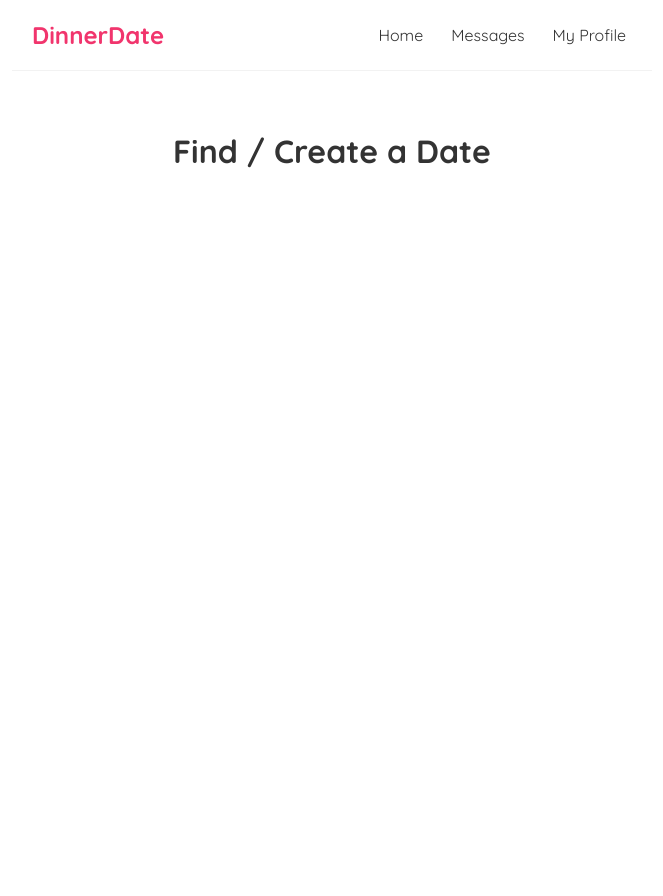
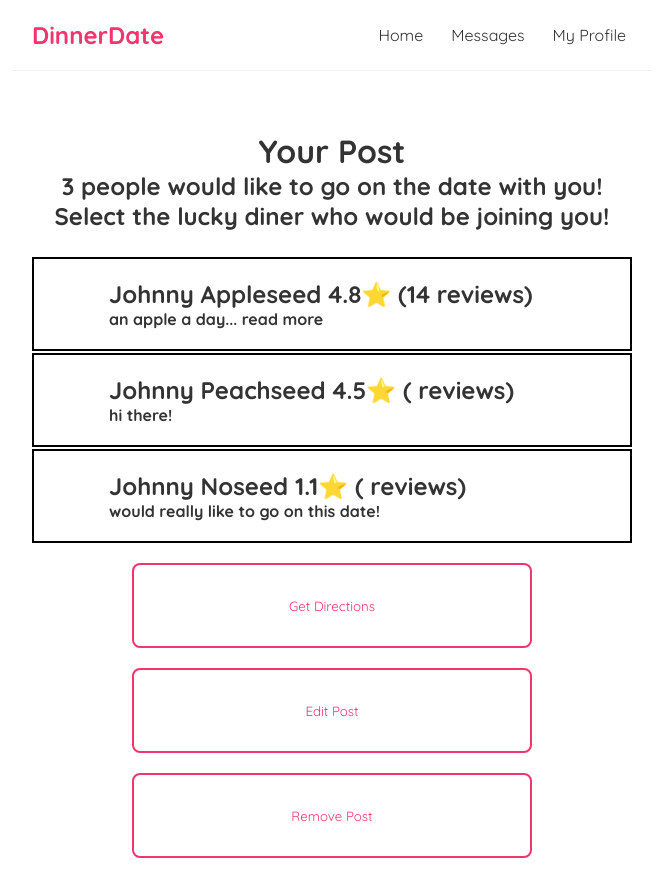
Before and after one commit to agiledev-students-spring2023/final-project-dinnerdate, a React (Create React App) app in the folder front-end/: page /home-lfd in a window 1280 px wide. Shown: the top 896 px of the page, without its empty margins (308-971 px from the left). Before the commit the page ends 800 px from the top, so only its background shows below. Built offline with nearby package versions, Linux system fonts and the light colour scheme.

Commit message:
created frontend for home (looking for date)

```diff
--- a/front-end/src/App.js
+++ b/front-end/src/App.js
@@ -8,10 +8,12 @@ import LocationInfo from './pages/location-info'
 import CreatePost from './pages/createpost'
 import Home from './pages/home'
 import HomeConfirmed from './pages/homeConfirmed'
+import HomeLFD from './pages/home-lfd'
 import { BrowserRouter as Router, Route, Switch } from 'react-router-dom';
 
 import { LocalizationProvider } from '@mui/x-date-pickers';
 import { AdapterDayjs } from '@mui/x-date-pickers/AdapterDayjs'
+
 
 function App() {
   return (
@@ -30,6 +32,7 @@ function App() {
               <Route path="/location-info"><LocationInfo /></Route>
               <Route path="/create-post"><CreatePost /></Route>
               <Route path="/date"><HomeConfirmed /></Route>
+              <Route path="/home-lfd"><HomeLFD /></Route>
               <Route path="/"><Home /></Route>
             </Switch>
           </div>
--- /dev/null
+++ b/front-end/src/components/DinerRequest.css
@@ -0,0 +1,27 @@
+.text{
+    text-align: left;
+}
+
+.diner-info {
+    padding-left: 75px;
+}
+
+.diner-request{
+    border: 2px solid black;
+    margin-top: 2px;
+    transition-duration: 0.4s;
+    padding-top: 20px;
+    padding-bottom: 20px;
+}
+
+.diner-request :is(h1, h2, h3, h4, h5, h6){
+    transition-duration: 0.4s;
+}
+
+.diner-request:hover, .selected{
+    border: 2px solid #f1356d;
+}
+
+.diner-request:hover :is(h1, h2, h3, h4, h5, h6){
+    color: #f1356d;
+}
--- /dev/null
+++ b/front-end/src/components/DinerRequest.js
@@ -0,0 +1,18 @@
+import './DinerRequest.css'
+const DinerRequest = (props) => {
+  console.log(props)
+  return (
+      <div className={props.isSelected ? "diner-request selected" : "diner-request"} onClick={() => props.onClick(props.id)}>
+          <div>
+              {/* profile picture here */}
+          </div>
+          <div className="diner-info">
+              <h2 className="text">{props.author} <span className="text">{props.rating}⭐ ({props.num_ratings} reviews)</span></h2>
+              <h4 className="text">{props.message}</h4>
+              {/* title, date, time, author, rating, num_ratings */}
+          </div>
+      </div>
+  );
+}
+
+export default DinerRequest
--- /dev/null
+++ b/front-end/src/components/DinerRequests.js
@@ -0,0 +1,20 @@
+import DinerRequest from './DinerRequest.js'
+
+const DinerRequests = (props) => {
+  return (
+    <div className='diner-requests'>
+      {props.diners.map((dinerRequest) => (<DinerRequest
+      key={dinerRequest.id}
+      id={dinerRequest.id}
+      author={dinerRequest.author}
+      rating={dinerRequest.rating}
+      num_ratings={dinerRequest.num_ratings}
+      message={dinerRequest.message}
+      isSelected={dinerRequest.id === props.selectedDiner}
+      onClick={props.onClick}
+      />))}
+    </div>
+  );
+}
+
+export default DinerRequests
--- /dev/null
+++ b/front-end/src/pages/home-lfd.css
@@ -0,0 +1,3 @@
+.homeLFD > h2 {
+  padding-bottom: 1em;
+}
--- /dev/null
+++ b/front-end/src/pages/home-lfd.js
@@ -0,0 +1,52 @@
+import './home-lfd.css';
+import Button from '../components/Button.js'
+import { useState } from 'react'
+import DinerRequest from '../components/DinerRequest';
+import DinerRequests from '../components/DinerRequests';
+
+const sampleDinerData = [
+    {
+    "id": 0,
+    "message": "an apple a day... read more",
+    "author": "Johnny Appleseed",
+    "rating": "4.8",
+    "num_ratings": "14"
+    },
+    {
+    "id": 1,
+    "message": "hi there!",
+    "author": "Johnny Peachseed",
+    "rating": "4.5",
+    "num_rating": "7"
+    },
+    {
+    "id": 2,
+    "message": "would really like to go on this date!",
+    "author": "Johnny Noseed",
+    "rating": "1.1",
+    "num_rating": "44"
+    }];
+
+
+const HomeLFD = () => {
+    const [diners, setDiners] = useState([...sampleDinerData])
+    const [selectedDiner, setSelectedDiner] = useState([-1]);
+    return (
+        <div className="homeLFD">
+            <h1>Your Post</h1>
+
+            <h2>{diners.length} people would like to go on the date with you!  Select the lucky diner who would be joining you!</h2>
+
+            {diners.length > 0 ? <DinerRequests diners={diners}
+                                                onClick={(id) => setSelectedDiner(id)}
+                                                selectedDiner={selectedDiner}/>:
+                                <p>There's currently no one available, tough love :c</p>}
+            <div className="directions"><Button text="Get Directions"/></div>
+            <div className="edit-post"><Button text="Edit Post"/></div>
+            <div className="remove-post"><Button text="Remove Post"/></div>
+        </div>
+
+    );
+}
+
+export default HomeLFD;
```
